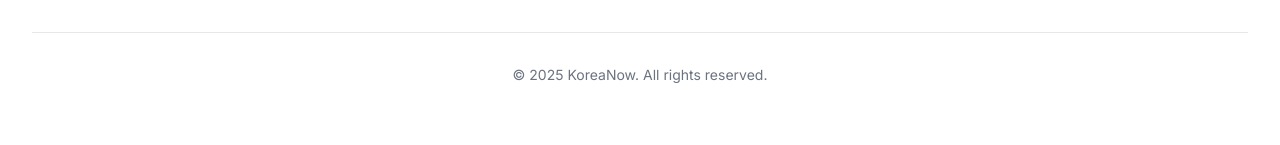
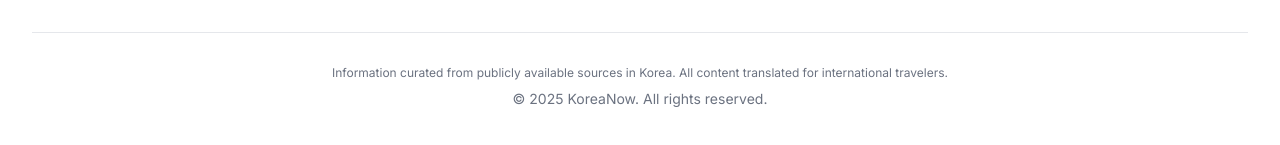
Before and after one commit to whkim1028/korea-now, a Next.js app: page / in a window 1280 px wide. Shown: the part 2947-3092 px from the top of the page. Built offline with nearby package versions, Linux system fonts and the light colour scheme; no server answers; the database is empty.

Commit message:
20251229

```diff
--- a/app/editorials/[slug]/page.tsx
+++ b/app/editorials/[slug]/page.tsx
@@ -176,18 +176,6 @@ export default async function EditorialPage({ params }: EditorialPageProps) {
 
         {/* Glossary */}
         <GlossarySection glossary={combinedGlossary} />
-
-        {/* Source Link */}
-        <div className="mt-12 pt-8 border-t border-gray-200">
-          <a
-            href={editorial.url}
-            target="_blank"
-            rel="noopener noreferrer"
-            className="text-sm text-gray-500 hover:text-gray-700 transition-colors"
-          >
-            View Original Source →
-          </a>
-        </div>
       </div>
     </article>
   );
--- a/app/restaurants/[slug]/page.tsx
+++ b/app/restaurants/[slug]/page.tsx
@@ -428,20 +428,6 @@ export default async function RestaurantPage({ params }: RestaurantPageProps) {
           (!Array.isArray(combinedGlossary) && Object.keys(combinedGlossary).length > 0)) && (
           <GlossarySection glossary={combinedGlossary} />
         )}
-
-        {/* Source Link */}
-        {sourceUrl && (
-          <div className="mt-12 pt-8 border-t border-gray-200">
-            <a
-              href={sourceUrl}
-              target="_blank"
-              rel="noopener noreferrer"
-              className="text-sm text-gray-500 hover:text-gray-700 transition-colors"
-            >
-              View Original Source →
-            </a>
-          </div>
-        )}
       </div>
     </article>
   );
--- a/components/Footer.tsx
+++ b/components/Footer.tsx
@@ -53,9 +53,15 @@ export default function Footer() {
         </div>
 
         <div className="mt-8 pt-8 border-t border-gray-200">
-          <p className="text-sm text-gray-500 text-center">
-            © {new Date().getFullYear()} KoreaNow. All rights reserved.
-          </p>
+          <div className="text-center space-y-2">
+            <p className="text-xs text-gray-500">
+              Information curated from publicly available sources in Korea.
+              All content translated for international travelers.
+            </p>
+            <p className="text-sm text-gray-500">
+              © {new Date().getFullYear()} KoreaNow. All rights reserved.
+            </p>
+          </div>
         </div>
       </div>
     </footer>
```
